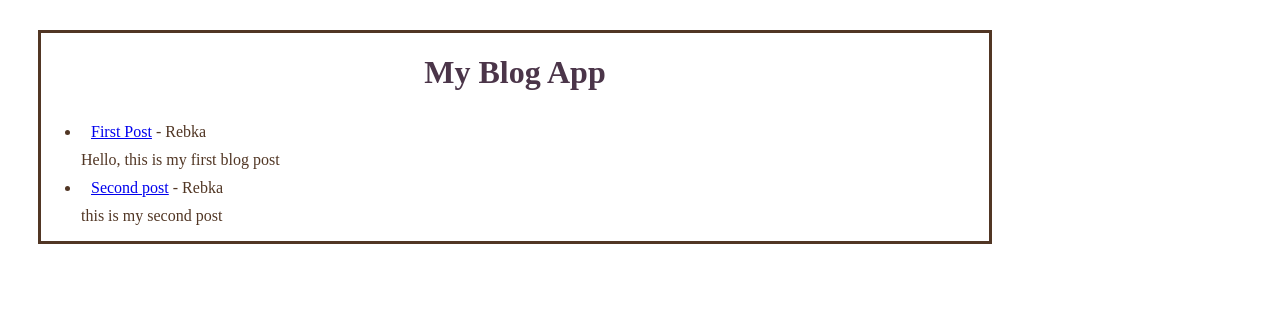
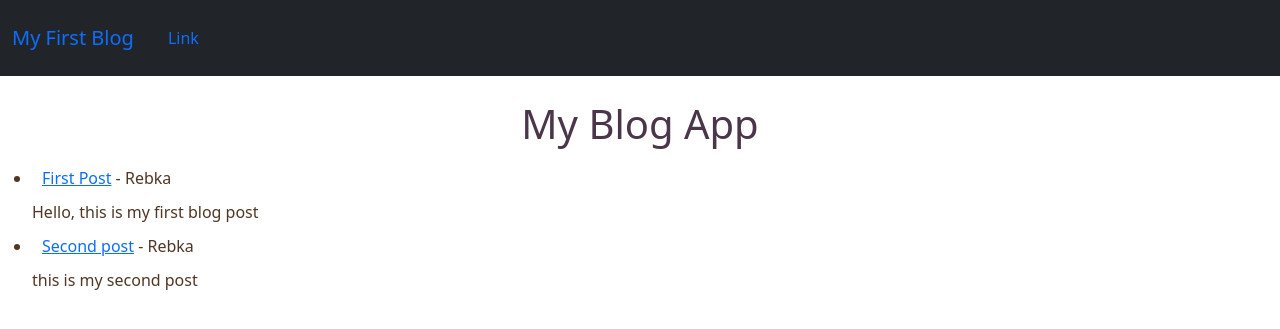
Before and after one commit to Rbk36/GO2COD_FSD_01, a Django app: page / in a window 1280 px wide. Shown: the top 329 px of the page. Run offline with Django 5.2, Linux system fonts and the light colour scheme; data comes from the database, SQL or seed files in the repository; both versions use the stored data as it was after the commit.

Commit message:
more changes

```diff
--- /dev/null
+++ b/blogs/templates/a.html
@@ -0,0 +1,47 @@
+<!doctype html>
+<html lang="en">
+  <head>
+    <!-- Required meta tags -->
+    <meta charset="utf-8">
+    <meta name="viewport" content="width=device-width, initial-scale=1">
+
+    <!-- Bootstrap CSS -->
+    <link href="https://cdn.jsdelivr.net/npm/bootstrap@5.0.2/dist/css/bootstrap.min.css" rel="stylesheet" integrity="sha384-EVSTQN3/azprG1Anm3QDgpJLIm9Nao0Yz1ztcQTwFspd3yD65VohhpuuCOmLASjC" crossorigin="anonymous">
+
+    <title>My Blog</title>
+  </head>
+  <body>
+    <nav class="navbar navbar-expand-lg dark bg-dark">
+        <div class="container-fluid">
+          <a class="navbar-brand" href={% url 'home'%}>My First Blog</a>
+          <button class="navbar-toggler" type="button" data-bs-toggle="collapse" data-bs-target="#navbarSupportedContent" aria-controls="navbarSupportedContent" aria-expanded="false" aria-label="Toggle navigation">
+            <span class="navbar-toggler-icon"></span>
+          </button>
+          <div class="collapse navbar-collapse" id="navbarSupportedContent">
+            <ul class="navbar-nav me-auto mb-2 mb-lg-0">
+              <li class="nav-item">
+                <a class="nav-link" href="#">Link</a>
+              </li>
+            </ul>
+          </div>
+        </div>
+      </nav>
+    <br>
+
+    {%block content%}
+
+
+    {% endblock %}
+
+    <!-- Optional JavaScript; choose one of the two! -->
+
+    <!-- Option 1: Bootstrap Bundle with Popper -->
+    <script src="https://cdn.jsdelivr.net/npm/bootstrap@5.0.2/dist/js/bootstrap.bundle.min.js" integrity="sha384-MrcW6ZMFYlzcLA8Nl+NtUVF0sA7MsXsP1UyJoMp4YLEuNSfAP+JcXn/tWtIaxVXM" crossorigin="anonymous"></script>
+
+    <!-- Option 2: Separate Popper and Bootstrap JS -->
+    <!--
+    <script src="https://cdn.jsdelivr.net/npm/@popperjs/core@2.9.2/dist/umd/popper.min.js" integrity="sha384-IQsoLXl5PILFhosVNubq5LC7Qb9DXgDA9i+tQ8Zj3iwWAwPtgFTxbJ8NT4GN1R8p" crossorigin="anonymous"></script>
+    <script src="https://cdn.jsdelivr.net/npm/bootstrap@5.0.2/dist/js/bootstrap.min.js" integrity="sha384-cVKIPhGWiC2Al4u+LWgxfKTRIcfu0JTxR+EQDz/bgldoEyl4H0zUF0QKbrJ0EcQF" crossorigin="anonymous"></script>
+    -->
+  </body>
+</html>
--- a/blogs/templates/home.html
+++ b/blogs/templates/home.html
@@ -12,10 +12,9 @@
 
         }
         div{
-            border-style:solid;
+
             color:rgb(81,54,36);
-            width:75%;
-            margin:30px;
+
         }
     </style>
 <meta charset="UTF-8">
@@ -25,6 +24,11 @@
 </head>
 <body>
     <div>
+        {% extends "a.html" %}
+        {%block content%}
+
+
+
 <h1>My Blog App</h1>
 
 <ul>
@@ -36,7 +40,7 @@
 
 
   {%endfor%}
-
+  {% endblock %}
 </div>
 </body>
 </html>
```
Also changed, not shown: blogs/templates/post_detail.html (+7 -1 lines), db.sqlite3, 1 other file.
